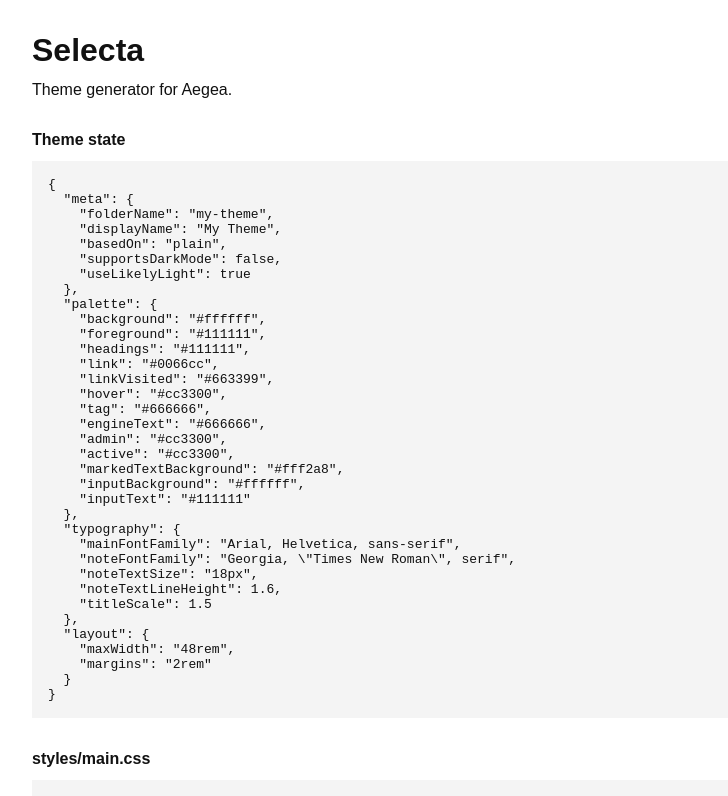
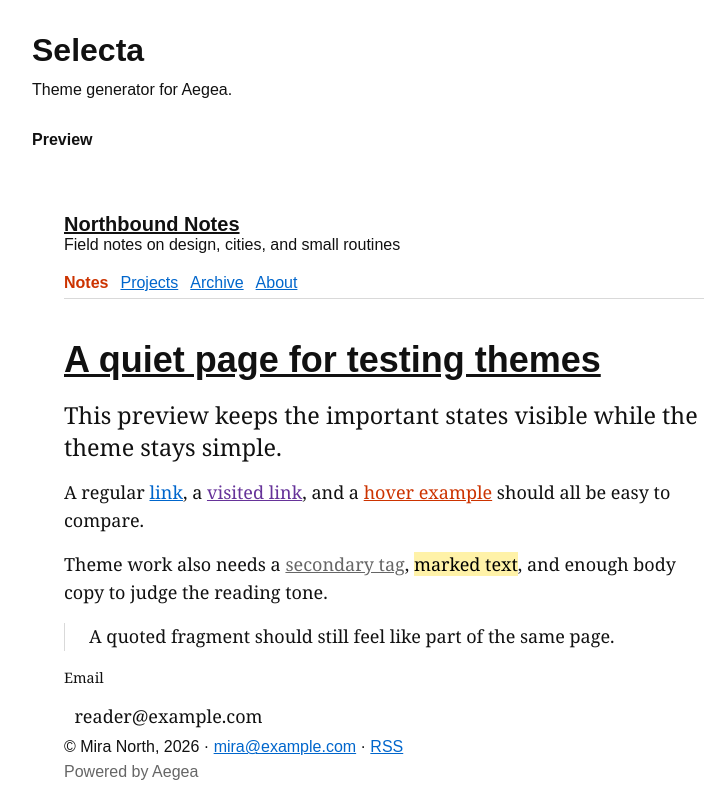
Before and after one commit to hvab/Selecta, a Vue app: page / in a window 1280 px wide. Shown: the top 796 px of the page, without its empty margins (256-984 px from the left). Built offline with nearby package versions, Linux system fonts and the light colour scheme.

Commit message:
add first preview surface

```diff
--- a/src/App.vue
+++ b/src/App.vue
@@ -1,4 +1,5 @@
 <script setup>
+import AegeaPreview from './preview/AegeaPreview.vue';
 import { generateThemeCss } from './theme/css.js';
 import { initialThemeState } from './theme/model.js';
 import { generateThemeInfo } from './theme/themeInfo.js';
@@ -12,6 +13,11 @@ const themeInfo = generateThemeInfo(initialThemeState);
   <main class="app">
     <h1>Selecta</h1>
     <p>Theme generator for Aegea.</p>
+
+    <section>
+      <h2>Preview</h2>
+      <AegeaPreview :theme-state="initialThemeState" />
+    </section>
 
     <section>
       <h2>Theme state</h2>
--- /dev/null
+++ b/src/preview/AegeaPreview.vue
@@ -0,0 +1,91 @@
+<script setup>
+import './style.css';
+
+defineProps({
+  themeState: {
+    type: Object,
+    required: true,
+  },
+});
+</script>
+
+<template>
+  <section
+    class="aegea-preview"
+    :style="{
+      '--backgroundColor': themeState.palette.background,
+      '--foregroundColor': themeState.palette.foreground,
+      '--headingsColor': themeState.palette.headings,
+      '--linkColor': themeState.palette.link,
+      '--linkColorVisited': themeState.palette.linkVisited,
+      '--hoverColor': themeState.palette.hover,
+      '--tagColor': themeState.palette.tag,
+      '--engineTextColor': themeState.palette.engineText,
+      '--activeColor': themeState.palette.active,
+      '--markedTextBackground': themeState.palette.markedTextBackground,
+      '--inputBackgroundColor': themeState.palette.inputBackground,
+      '--inputTextColor': themeState.palette.inputText,
+      '--mainFontFamily': themeState.typography.mainFontFamily,
+      '--noteMainFontFamily': themeState.typography.noteFontFamily,
+      '--noteTextFontSize': themeState.typography.noteTextSize,
+      '--maxWidth': themeState.layout.maxWidth,
+    }"
+  >
+    <div class="common">
+      <header class="flag">
+        <div class="header-content">
+          <div class="header-description">
+            <div class="title">
+              <div class="title-inner">
+                <h1><a href="#">Northbound Notes</a></h1>
+              </div>
+              <div>Field notes on design, cities, and small routines</div>
+            </div>
+          </div>
+        </div>
+
+        <div class="header-menu">
+          <div class="e2-band e2-band-full-size">
+            <nav>
+              <div class="band-item band-item-current">
+                <span class="band-item-inner">Notes</span>
+              </div>
+              <div class="band-item"><a class="band-item-inner" href="#">Projects</a></div>
+              <div class="band-item"><a class="band-item-inner" href="#">Archive</a></div>
+              <div class="band-item"><a class="band-item-inner" href="#">About</a></div>
+            </nav>
+          </div>
+        </div>
+      </header>
+
+      <main class="content">
+        <article class="e2-note">
+          <h1 class="e2-smart-title"><a href="#">A quiet page for testing themes</a></h1>
+
+          <div class="e2-note-text e2-text">
+            <p class="lead">This preview keeps the important states visible while the theme stays simple.</p>
+            <p>
+              A regular <a href="#">link</a>, a <a class="visited" href="#">visited link</a>, and a
+              <a class="hover" href="#">hover example</a> should all be easy to compare.
+            </p>
+            <p>
+              Theme work also needs a <a class="tag" href="#">secondary tag</a>, <mark>marked text</mark>, and enough
+              body copy to judge the reading tone.
+            </p>
+            <p class="loud">A quoted fragment should still feel like part of the same page.</p>
+            <label>
+              <span class="label-text">Email</span>
+              <input type="email" value="reader@example.com" />
+            </label>
+          </div>
+        </article>
+      </main>
+
+      <footer class="footer">
+        © Mira North, 2026 · <a href="mailto:mira@example.com">mira@example.com</a> ·
+        <a href="#">RSS</a>
+        <div class="engine">Powered by Aegea</div>
+      </footer>
+    </div>
+  </section>
+</template>
--- /dev/null
+++ b/src/preview/style.css
@@ -0,0 +1,157 @@
+.aegea-preview {
+  font-family: var(--mainFontFamily);
+  color: var(--foregroundColor);
+  background: var(--backgroundColor);
+}
+
+.aegea-preview .common {
+  max-width: var(--maxWidth);
+  margin: 0 auto;
+}
+
+.aegea-preview .flag {
+  padding: 2rem 0 2.5rem;
+}
+
+.aegea-preview .header-content,
+.aegea-preview .header-menu,
+.aegea-preview .content,
+.aegea-preview .footer {
+  margin-right: 2rem;
+  margin-left: 2rem;
+}
+
+.aegea-preview .title h1,
+.aegea-preview .e2-smart-title {
+  color: var(--headingsColor);
+}
+
+.aegea-preview .title h1 {
+  font-size: 1.25rem;
+  font-weight: 700;
+}
+
+.aegea-preview a {
+  color: var(--linkColor);
+}
+
+.aegea-preview .e2-smart-title a,
+.aegea-preview .e2-smart-title a:visited,
+.aegea-preview .title h1 a,
+.aegea-preview .title h1 a:visited {
+  color: inherit;
+}
+
+.aegea-preview .header-menu {
+  margin-top: 1.25rem;
+}
+
+.aegea-preview .e2-band nav {
+  display: flex;
+  gap: 0.75rem;
+  border-bottom: 1px solid rgb(0 0 0 / 15%);
+}
+
+.aegea-preview .band-item-inner {
+  display: block;
+  padding-bottom: 0.35rem;
+}
+
+.aegea-preview .band-item-current .band-item-inner {
+  font-weight: 700;
+  color: var(--activeColor);
+}
+
+.aegea-preview .content {
+  min-height: 20rem;
+}
+
+.aegea-preview .e2-smart-title {
+  margin-bottom: 1.25rem;
+  font-size: 2.25rem;
+  line-height: 1.15;
+}
+
+.aegea-preview .e2-note-text {
+  max-width: 45rem;
+  font-family: var(--noteMainFontFamily);
+  font-size: var(--noteTextFontSize);
+  line-height: 1.55;
+}
+
+.aegea-preview .lead {
+  font-size: 1.3em;
+  line-height: 1.35;
+}
+
+.aegea-preview .e2-text p + p {
+  margin-top: 1rem;
+}
+
+.aegea-preview a.visited {
+  color: var(--linkColorVisited);
+}
+
+.aegea-preview a.hover {
+  color: var(--hoverColor);
+}
+
+.aegea-preview a.tag {
+  color: var(--tagColor);
+}
+
+.aegea-preview mark {
+  background: var(--markedTextBackground);
+}
+
+.aegea-preview .loud {
+  padding-left: 1.5rem;
+  border-left: 1px solid rgb(0 0 0 / 15%);
+}
+
+.aegea-preview label,
+.aegea-preview .e2-text label {
+  display: grid;
+  gap: 0.35rem;
+  margin-top: 1rem;
+}
+
+.aegea-preview .label-text {
+  font-size: 0.8em;
+}
+
+.aegea-preview input {
+  max-width: 18rem;
+  padding: 0.5rem 0.65rem;
+  font: inherit;
+  color: var(--inputTextColor);
+  background: var(--inputBackgroundColor);
+  border: 0;
+}
+
+.aegea-preview .footer {
+  padding-bottom: 2rem;
+}
+
+.aegea-preview .engine {
+  margin-top: 0.4rem;
+  color: var(--engineTextColor);
+}
+
+@media (max-width: 48rem) {
+  .aegea-preview .header-content,
+  .aegea-preview .header-menu,
+  .aegea-preview .content,
+  .aegea-preview .footer {
+    margin-right: 1rem;
+    margin-left: 1rem;
+  }
+
+  .aegea-preview .flag {
+    padding-top: 1rem;
+  }
+
+  .aegea-preview .e2-smart-title {
+    font-size: 1.8rem;
+  }
+}
```
Also changed, not shown: .stylelintrc.cjs, 1 other file (tests, documents, lock files or other folders).
